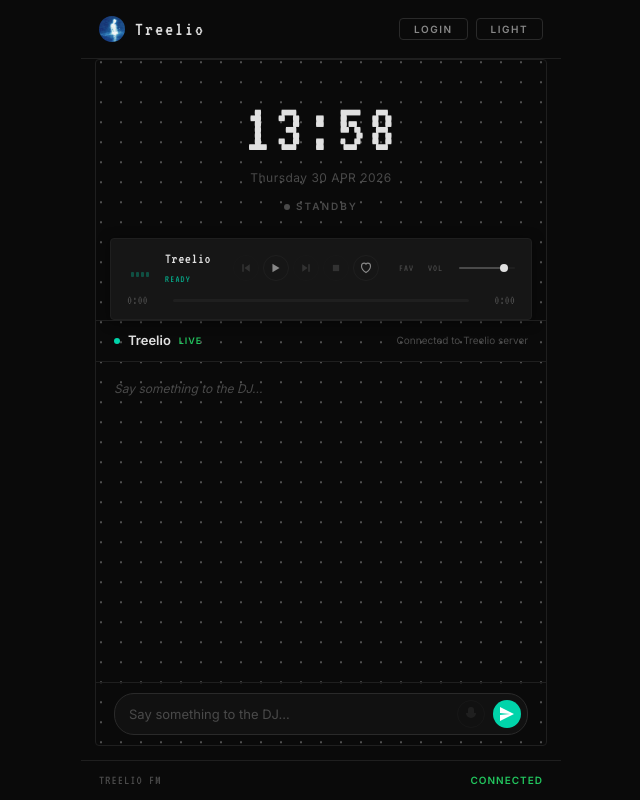
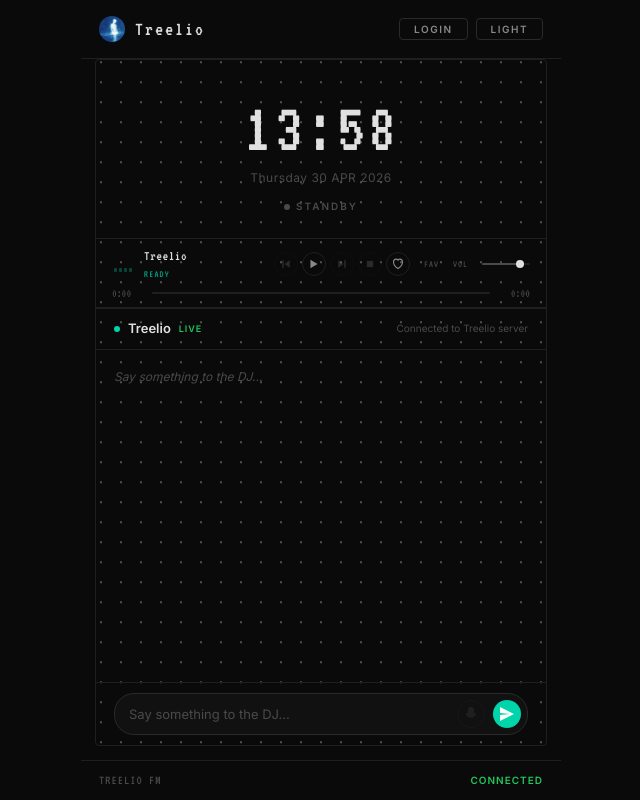
Before and after one commit to Tree005/Treelio, a React (Vite) app in the folder web/: page / in a window 1280 px wide. Shown: the whole page, without its empty margins (319-959 px from the left). Built offline with nearby package versions, Linux system fonts and the light colour scheme.

Commit message:
refine: redesign player as horizontal strip, add queue info

```diff
--- a/web/src/components/Player.jsx
+++ b/web/src/components/Player.jsx
@@ -54,7 +54,7 @@ export default function Player({
   }
 
   return (
-    <div className="player__card">
+    <>
       {/* 主行：频谱 + 歌曲信息 + 控制按钮 + 标签 + 音量 */}
       <div className="player__main-row">
         {/* 左侧：频谱 */}
@@ -118,11 +118,6 @@ export default function Player({
 
         {/* 标签组 */}
         <div className="player__tags">
-          {queueLen > 1 && (
-            <span className="player__tag player__tag--queue">
-              {queuePos}/{queueLen}
-            </span>
-          )}
           <span className={`player__tag ${liked ? 'player__tag--active' : ''}`}>FAV</span>
           <span className="player__tag">VOL</span>
         </div>
@@ -144,6 +139,13 @@ export default function Player({
         </div>
         <span className="player__time">{formatTime(duration)}</span>
       </div>
-    </div>
+
+      {/* 队列信息 */}
+      {queueLen > 0 && (
+        <div className="player__queue-info">
+          QUEUE {queuePos}/{queueLen}
+        </div>
+      )}
+    </>
   );
 }
--- a/web/src/styles/globals.css
+++ b/web/src/styles/globals.css
@@ -85,7 +85,6 @@ body {
   border: 1px solid var(--border);
   border-radius: 4px;
   background: transparent;
-  overflow: hidden;
   position: relative;
 }
 
@@ -294,30 +293,19 @@ body {
   50% { opacity: 0.3; }
 }
 
-/* ====== 播放器 ====== */
+/* ====== 播放器（横向条带）====== */
 .player {
-  padding: 0 14px;
+  border-top: 1px solid var(--border);
+  border-bottom: 1px solid var(--border);
+  padding: 10px 16px 8px;
   flex-shrink: 0;
 }
 
-.player__card {
-  background: var(--surface);
-  border: 1px solid var(--border);
-  border-radius: 4px;
-  padding: 12px 16px;
-  box-shadow: var(--shadow-elevated);
-  transition: border-color 0.3s ease, box-shadow 0.3s ease;
-}
-
-.player__card:hover {
-  border-color: var(--border-light);
-}
-
-/* 主行 */
+/* 主行：频谱 + 歌曲信息 + 控制按钮 + 标签 + 音量 */
 .player__main-row {
   display: flex;
   align-items: center;
-  gap: 12px;
+  gap: 10px;
 }
 
 /* 频谱动画 */
@@ -325,9 +313,9 @@ body {
   display: flex;
   align-items: flex-end;
   gap: 2px;
-  height: 18px;
+  height: 16px;
   flex-shrink: 0;
-  padding: 0 4px;
+  padding: 0 2px;
 }
 
 .player__wave-bar {
@@ -360,19 +348,19 @@ body {
   min-width: 0;
   display: flex;
   flex-direction: column;
-  gap: 3px;
+  gap: 2px;
   overflow: hidden;
 }
 
 .player__song-name {
   font-family: 'VT323', monospace;
-  font-size: 15px;
+  font-size: 14px;
   color: var(--text);
   letter-spacing: 0.04em;
   line-height: 1;
   overflow: hidden;
   position: relative;
-  height: 20px;
+  height: 18px;
 }
 
 .player__song-name-inner {
@@ -434,8 +422,8 @@ body {
 }
 
 .player__btn--circle {
-  width: 26px;
-  height: 26px;
+  width: 24px;
+  height: 24px;
   border: 1px solid var(--border);
   border-radius: 50%;
   transition: all 0.25s ease;
@@ -457,7 +445,6 @@ body {
   align-items: center;
   gap: 6px;
   flex-shrink: 0;
-  margin-left: 4px;
 }
 
 .player__tag {
@@ -487,10 +474,10 @@ body {
 
 /* 音量滑块 */
 .player__vol-slider {
-  width: 56px;
+  width: 48px;
   flex-shrink: 0;
   cursor: pointer;
-  padding: 8px 0;
+  padding: 6px 0;
 }
 
 .player__vol-track {
@@ -524,16 +511,16 @@ body {
 .player__progress-row {
   display: flex;
   align-items: center;
-  gap: 10px;
-  margin-top: 10px;
+  gap: 8px;
+  margin-top: 8px;
 }
 
 .player__time {
   font-family: 'VT323', monospace;
-  font-size: 13px;
+  font-size: 12px;
   color: var(--text-dim);
   flex-shrink: 0;
-  min-width: 36px;
+  min-width: 32px;
   line-height: 1;
 }
 
@@ -543,23 +530,35 @@ body {
 
 .player__progress-bar {
   flex: 1;
-  height: 3px;
+  height: 2px;
   background: var(--border);
-  border-radius: 1.5px;
+  border-radius: 1px;
   cursor: pointer;
   position: relative;
   transition: height 0.15s ease;
 }
 
 .player__progress-bar:hover {
-  height: 5px;
+  height: 4px;
 }
 
 .player__progress-fill {
   height: 100%;
   background: var(--accent);
-  border-radius: 1.5px;
+  border-radius: 1px;
   transition: width 0.3s linear;
+}
+
+/* 队列信息 */
+.player__queue-info {
+  font-family: 'VT323', monospace;
+  font-size: 11px;
+  letter-spacing: 0.15em;
+  color: var(--accent);
+  text-transform: uppercase;
+  padding: 4px 0 8px;
+  text-align: center;
+  opacity: 0.8;
 }
 
 /* ====== 聊天区域 ====== */
```
